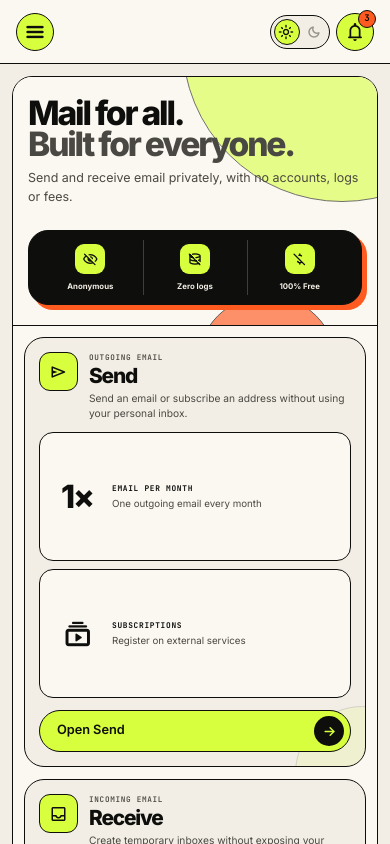
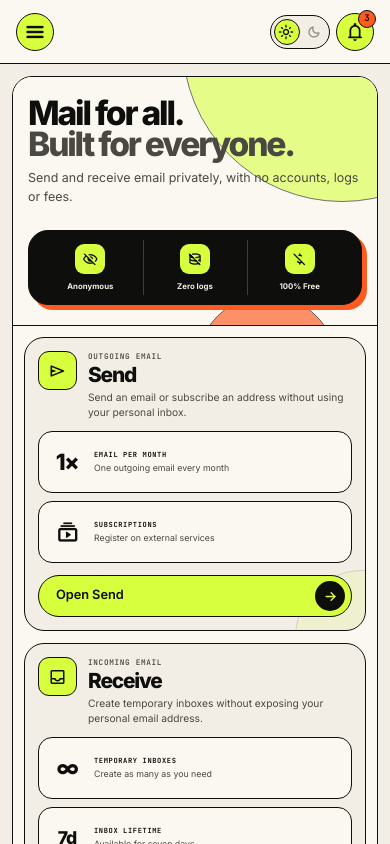
Before and after one commit to HrnyGranny/Mail4all, a Vue app in the folder Mail4all/frontend/: page / in a window 390 px wide. Built offline with nearby package versions, Linux system fonts and the light colour scheme.

Commit message:
v0.0.6 - Scroll fixed + footer

```diff
--- a/Mail4all/frontend/src/components/Sidebar.vue
+++ b/Mail4all/frontend/src/components/Sidebar.vue
@@ -293,7 +293,6 @@ const handleDonate = () => {
         </span>
       </button>
     </footer>
-
   </aside>
 </template>
 
@@ -367,24 +366,6 @@ const handleDonate = () => {
 .bc-sidebar__brand:hover,
 .bc-sidebar__brand:focus {
   color: var(--color-ink);
-}
-
-.bc-sidebar__brand::after {
-  content: "";
-
-  position: absolute;
-  top: -48px;
-  right: -55px;
-  z-index: 0;
-
-  width: 130px;
-  height: 130px;
-
-  background-color: #d8ff3d;
-  border-radius: 50%;
-
-  opacity: 0.8;
-  pointer-events: none;
 }
 
 .bc-sidebar__logo {
@@ -502,8 +483,8 @@ const handleDonate = () => {
   font-family: var(--font-body);
   text-align: left;
   text-decoration: none;
+
   appearance: none;
-
   cursor: pointer;
 
   transition:
@@ -514,10 +495,6 @@ const handleDonate = () => {
     box-shadow var(--transition-fast);
 }
 
-/*
- * Inactive links use --color-ink:
- * black in light mode and white in dark mode.
- */
 .bc-sidebar__link:hover,
 .bc-sidebar__link:focus-visible {
   color: var(--color-ink);
@@ -528,9 +505,6 @@ const handleDonate = () => {
   transform: translateX(2px);
 }
 
-/*
- * Active links always remain black over chartreuse.
- */
 .bc-sidebar__link--active,
 .bc-sidebar__link--active:hover,
 .bc-sidebar__link--active:focus,
@@ -615,8 +589,6 @@ const handleDonate = () => {
 }
 
 .bc-sidebar__support {
-  position: relative;
-
   padding: 12px;
 
   display: flex;
@@ -638,31 +610,11 @@ const handleDonate = () => {
 }
 
 .bc-sidebar__support:hover {
-transform: translateY(-2px);
-box-shadow: 4px 4px 0 var(--color-ink);
-}
-
-.bc-sidebar__support::after {
-  content: "";
-
-  position: absolute;
-  top: -50px;
-  right: -52px;
-
-  width: 105px;
-  height: 105px;
-
-  background-color: #d8ff3d;
-  border-radius: 50%;
-
-  opacity: 0.55;
-  pointer-events: none;
+  transform: translateY(-2px);
+  box-shadow: 4px 4px 0 var(--color-ink);
 }
 
 .bc-sidebar__support-header {
-  position: relative;
-  z-index: 1;
-
   min-width: 0;
 
   display: flex;
@@ -720,9 +672,6 @@ box-shadow: 4px 4px 0 var(--color-ink);
 }
 
 .bc-sidebar__support-description {
-  position: relative;
-  z-index: 1;
-
   margin: 0;
 
   color: var(--color-graphite);
@@ -736,9 +685,6 @@ box-shadow: 4px 4px 0 var(--color-ink);
    ========================================================= */
 
 .bc-sidebar__donate {
-  position: relative;
-  z-index: 1;
-
   width: 100%;
   height: 36px;
   padding: 0 5px 0 13px;
@@ -939,6 +885,5 @@ box-shadow: 4px 4px 0 var(--color-ink);
   .bc-sidebar--expanded {
     left: 0;
   }
-
 }
 </style>
--- a/Mail4all/frontend/src/components/sections/Home.vue
+++ b/Mail4all/frontend/src/components/sections/Home.vue
@@ -1252,6 +1252,7 @@ const handleSectionChange = (view) => {
     width: 100%;
     height: auto;
     min-height: 100%;
+    flex: 0 0 auto;
 
     display: block;
 
@@ -1301,7 +1302,52 @@ const handleSectionChange = (view) => {
   }
 
   .home-service {
-    min-height: 360px;
+    min-height: 280px;
+    padding: 14px;
+
+    grid-template-rows: auto auto auto;
+    gap: 10px;
+  }
+
+  .home-service__benefits {
+    min-height: 0;
+  }
+
+  .home-benefit {
+    min-height: 58px;
+    padding: 8px 10px;
+
+    gap: 8px;
+  }
+
+  .home-benefit__value,
+  .home-benefit__symbol {
+    width: 36px;
+    min-width: 36px;
+    flex-basis: 36px;
+
+    font-size: 1.55rem;
+  }
+
+  .home-benefit__value--small {
+    font-size: 1.2rem;
+  }
+
+  .home-benefit__symbol {
+    font-size: 23px;
+  }
+
+  .home-benefit__content {
+    gap: 2px;
+  }
+
+  .home-benefit__title {
+    font-size: 0.44rem;
+  }
+
+  .home-benefit__content small {
+    font-size: 0.56rem;
+    line-height: 1.25;
   }
 
   .home-checker__checks {
@@ -1344,7 +1390,39 @@ const handleSectionChange = (view) => {
   }
 
   .home-service {
-    min-height: 375px;
+    min-height: 270px;
+    padding: 13px;
+
+    gap: 9px;
+  }
+
+  .home-service__benefits {
+    --bs-gutter-x: 8px;
+    --bs-gutter-y: 8px;
+  }
+
+  .home-benefit {
+    min-height: 54px;
+    padding: 7px 8px;
+
+    gap: 7px;
+  }
+
+  .home-benefit__value,
+  .home-benefit__symbol {
+    width: 32px;
+    min-width: 32px;
+    flex-basis: 32px;
+
+    font-size: 1.4rem;
+  }
+
+  .home-benefit__value--small {
+    font-size: 1.05rem;
+  }
+
+  .home-benefit__symbol {
+    font-size: 21px;
   }
 
   .home-checker {
@@ -1396,12 +1474,82 @@ const handleSectionChange = (view) => {
   }
 
   .home-service {
-    min-height: 430px;
-    padding: 14px;
+    min-height: 0;
+    padding: 13px;
+
+    grid-template-rows: auto auto auto;
+    gap: 12px;
+  }
+
+  .home-service__benefits {
+    --bs-gutter-x: 0;
+    --bs-gutter-y: 8px;
+
+    display: flex;
+    flex-direction: column;
+
+    min-height: 0;
+    margin-right: 0;
+    margin-left: 0;
+  }
+
+  .home-service__benefits > [class*="col-"] {
+    width: 100%;
+    max-width: none;
+    padding-right: 0;
+    padding-left: 0;
   }
 
   .home-benefit {
-    min-height: 78px;
+    min-height: 62px;
+    padding: 9px 11px;
+
+    display: grid;
+    grid-template-columns: 34px minmax(0, 1fr);
+    align-items: center;
+    gap: 10px;
+  }
+
+  .home-benefit__value,
+  .home-benefit__symbol {
+    width: 34px;
+    min-width: 34px;
+    flex-basis: 34px;
+
+    font-size: 1.4rem;
+    text-align: center;
+  }
+
+  .home-benefit__value--small {
+    font-size: 1.1rem;
+  }
+
+  .home-benefit__symbol {
+    font-size: 22px;
+  }
+
+  .home-benefit__content {
+    min-width: 0;
+
+    display: flex;
+    flex-direction: column;
+    gap: 2px;
+  }
+
+  .home-benefit__title {
+    font-size: 0.44rem;
+    line-height: 1.25;
+  }
+
+  .home-benefit__content small {
+    display: block;
+
+    font-size: 0.55rem;
+    line-height: 1.3;
+  }
+
+  .home-service__footer {
+    margin-top: 0;
   }
 
   .home-service__footer :deep(.bc-button) {
--- a/Mail4all/frontend/src/views/HomeView.vue
+++ b/Mail4all/frontend/src/views/HomeView.vue
@@ -37,7 +37,7 @@ const handleSectionChange = (view) => {
 
   selectedSection.value = view
 
-  if (isMobile.value) {
+  if (window.innerWidth < 992) {
     requestAnimationFrame(() => {
       document.querySelector('.main-content')?.scrollTo({
         top: 0,
@@ -235,20 +235,17 @@ onBeforeUnmount(() => {
 }
 
 /* =========================================================
-   RESPONSIVE
+   TABLET
    ========================================================= */
 
-@media (max-width: 767.98px) {
+@media (max-width: 991.98px) {
   .main-content,
   .main-content.sidebar-expanded,
   .main-content.sidebar-collapsed {
-    width: 100%;
     height: 100%;
 
-    margin-left: 0;
-    padding-top: var(--navbar-height);
-
-    display: block;
+    display: flex;
+    flex-direction: column;
 
     overflow-x: hidden;
     overflow-y: auto;
@@ -261,10 +258,10 @@ onBeforeUnmount(() => {
   .content-wrapper {
     width: 100%;
     min-width: 0;
-    min-height: calc(100dvh - var(--navbar-height));
+    min-height: 100%;
     flex: 0 0 auto;
 
-    padding: 12px;
+    padding: 20px;
 
     display: flex;
     flex-direction: column;
@@ -276,13 +273,38 @@ onBeforeUnmount(() => {
     width: 100%;
     height: auto;
     min-width: 0;
-    min-height: calc(100dvh - var(--navbar-height) - 24px);
+    min-height: 100%;
     flex: 1 0 auto;
 
     display: flex;
     flex-direction: column;
 
     overflow: visible;
+  }
+}
+
+/* =========================================================
+   MOBILE
+   ========================================================= */
+
+@media (max-width: 767.98px) {
+  .main-content,
+  .main-content.sidebar-expanded,
+  .main-content.sidebar-collapsed {
+    width: 100%;
+    height: 100%;
+
+    margin-left: 0;
+    padding-top: var(--navbar-height);
+  }
+
+  .content-wrapper {
+    min-height: calc(100dvh - var(--navbar-height));
+    padding: 12px;
+  }
+
+  .content-area {
+    min-height: calc(100dvh - var(--navbar-height) - 24px);
   }
 
   .section-enter-from {
```
